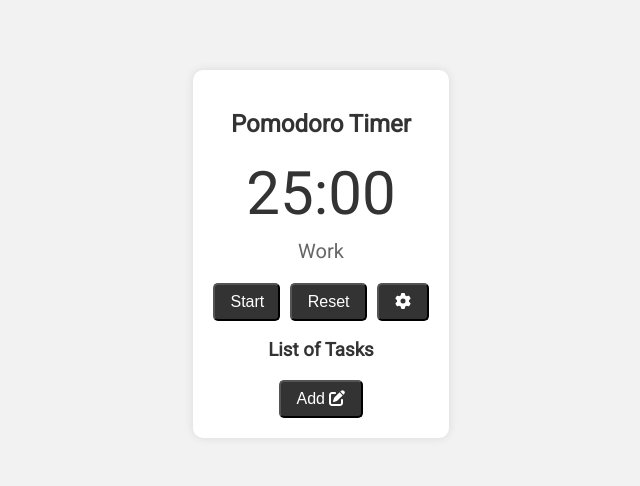
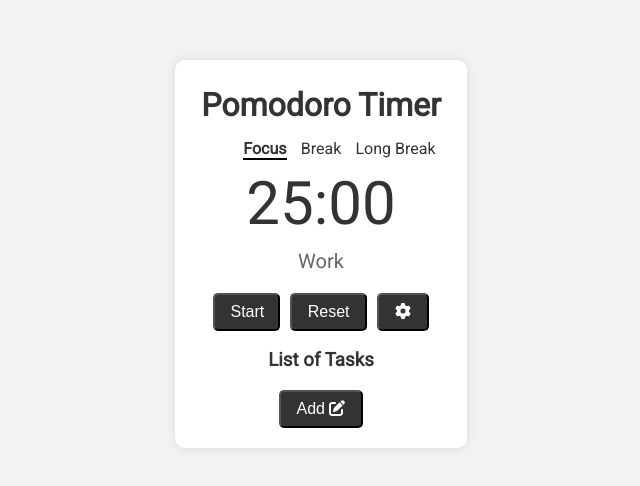
Before and after one commit to hiyodev/pomodoro-app, a React (Create React App) app: page / in a window 1280 px wide. Shown: the part 146-632 px from the top of the page, without its empty margins (319-959 px from the left). Built offline with nearby package versions, Linux system fonts and the light colour scheme.

Commit message:
Added timer options

```diff
--- a/src/components/card/Card.jsx
+++ b/src/components/card/Card.jsx
@@ -20,6 +20,7 @@ function Card(props) {
   // Card handles starting and stopping of timers of different modes ( Pomodoro, Break, Long Break )
   const [startTimer, setStartTimer] = useState(false);
   const [resetTimer, setResetTimer] = useState(0);
+  const [timerMode, setTimerMode] = useState("pomodoro");
 
   const [pomoDuration, setPomoDuration] = useState(
     JSON.parse(localStorage.getItem("pomoTime") || 1500)
@@ -82,10 +83,41 @@ function Card(props) {
         ></Modal>
       )}
       <S.CardContainer>
+        <S.CardTitle>Pomodoro Timer</S.CardTitle>
+        <S.TimerMode>
+          <S.TimerModeItem
+            alignment={"end"}
+            selected={timerMode === "pomodoro" ? 1 : 0}
+            onClick={() => setTimerMode("pomodoro")}
+          >
+            Focus
+          </S.TimerModeItem>
+          <S.TimerModeItem
+            alignment={"center"}
+            selected={timerMode === "break" ? 1 : 0}
+            onClick={() => setTimerMode("break")}
+          >
+            Break
+          </S.TimerModeItem>
+          <S.TimerModeItem
+            alignment={"start"}
+            selected={timerMode === "longbreak" ? 1 : 0}
+            onClick={() => setTimerMode("longbreak")}
+          >
+            Long Break
+          </S.TimerModeItem>
+        </S.TimerMode>
         <Timer
           startTimer={startTimer}
-          timeDuration={pomoDuration}
           resetTimer={resetTimer}
+          timerMode={timerMode}
+          timeDuration={
+            timerMode === "pomodoro"
+              ? pomoDuration
+              : timerMode === "break"
+              ? breakDuration
+              : longBreakDuration
+          }
         ></Timer>
         <S.ButtonWrapper>
           <S.StartStopButton onClick={() => setStartTimer(!startTimer)}>
--- a/src/components/card/Card.styled.jsx
+++ b/src/components/card/Card.styled.jsx
@@ -8,6 +8,26 @@ export const CardContainer = styled.div`
   border-radius: 10px;
   max-width: 335px; /* Updated width */
   margin: 0 auto;
+`;
+
+export const TimerMode = styled.div`
+  display: grid;
+  grid-template-columns: 1fr 0.75fr 1fr;
+  padding-bottom: 0.5em;
+`;
+
+export const TimerModeItem = styled.div`
+  padding: 0.5em 0 0em 0;
+  justify-self: ${(props) => props.alignment};
+  border-bottom: ${(props) => (props.selected ? "2px solid black" : "none")};
+  font-weight: ${(props) => (props.selected ? "bold" : "normal")};
+  cursor: ${(props) => (props.selected ? "normal" : "pointer")};
+`;
+
+export const CardTitle = styled.div`
+  font-size: 2rem;
+  font-weight: bold;
+  padding: 0.2em;
 `;
 
 export const ButtonWrapper = styled.div``;
--- a/src/components/timer/Timer.jsx
+++ b/src/components/timer/Timer.jsx
@@ -21,17 +21,12 @@ function Timer(props) {
   useEffect(() => {
     console.log("Timer Reset");
     setTimer(timeDuration);
-  }, [resetTimer]);
-
-  useEffect(() => {
-    setTimer(timeDuration);
-  }, [timeDuration]);
+  }, [resetTimer, timeDuration]);
 
   const inMinutes = (timer % 60).toString();
 
   return (
     <S.TimerContainer>
-      <h2>Pomodoro Timer</h2>
       <S.TimerDisplay>
         {`${Math.floor(timer / 60)}:${
           inMinutes.length === 1 ? "0" + inMinutes : inMinutes
```
